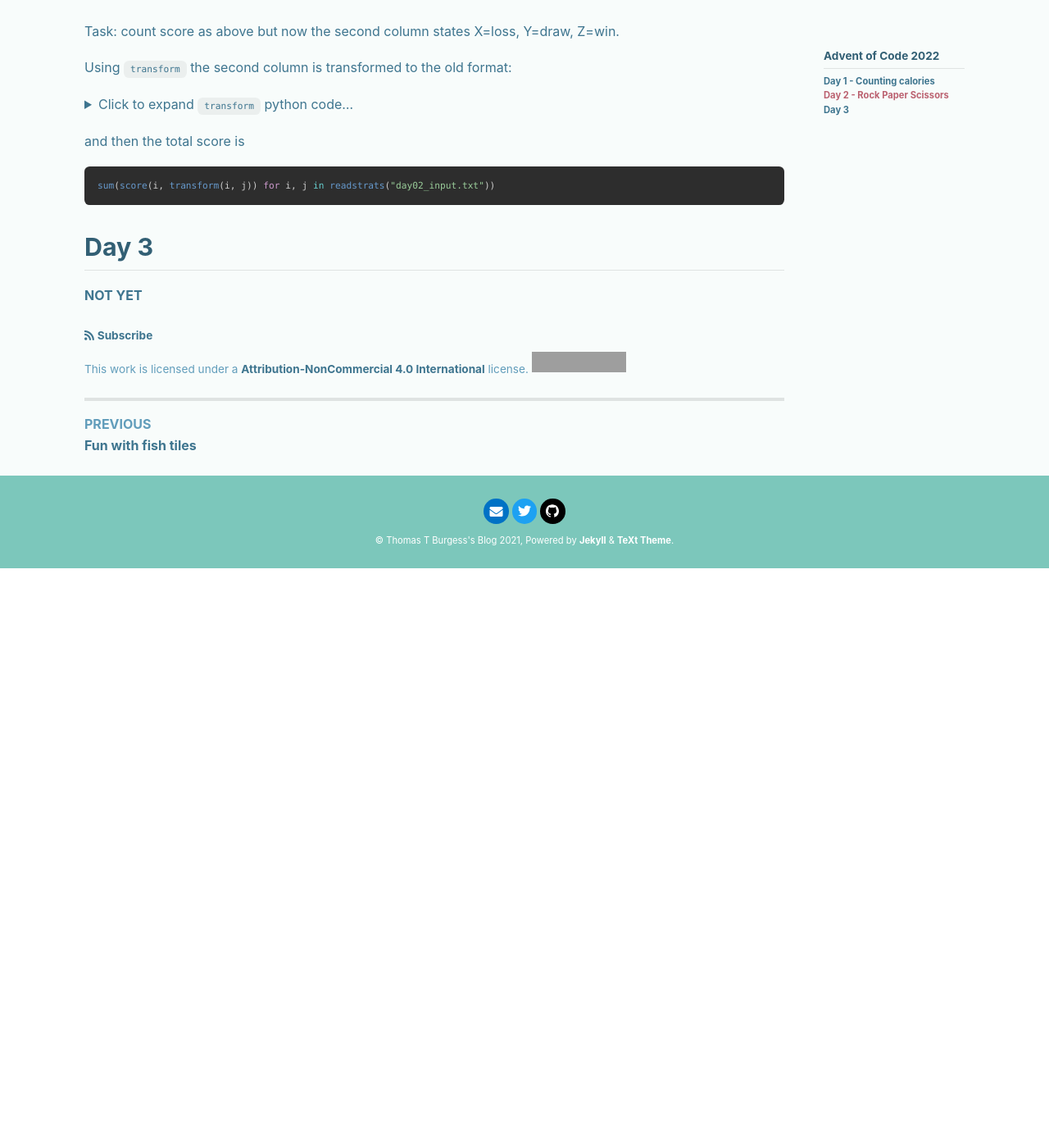
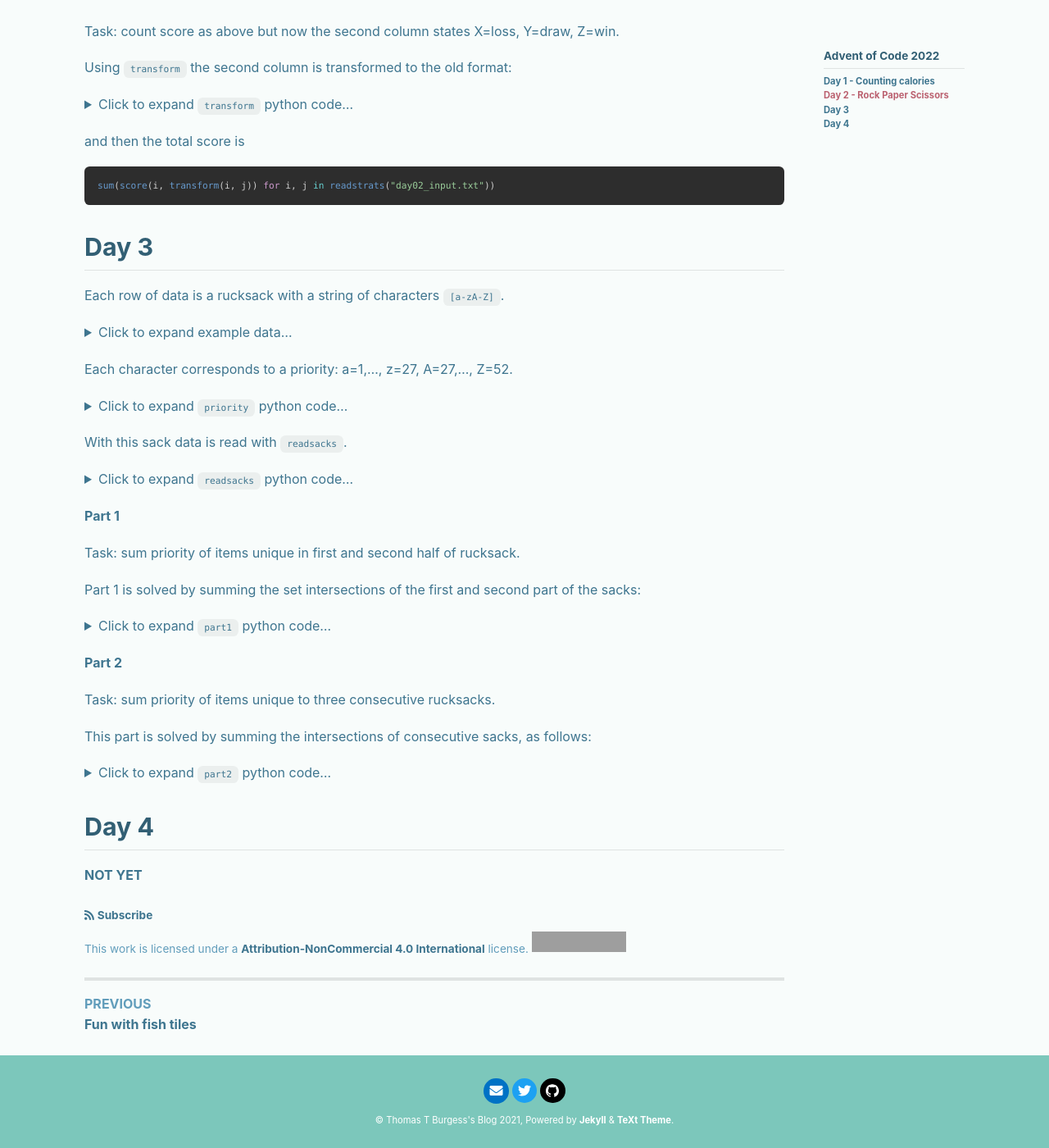
Before and after one commit to thomasburgess/thomasburgess.github.io, a Jekyll site: the page built from _posts/2022-12-01-aoc22.md, in a window 1280 px wide and 1400 px high, scrolled down 1747 px. Shown: the whole window at 82% size. Built offline with Jekyll 4.4.1, drawn with Linux system fonts in a browser that asks for light colours; nearby versions of some CDN libraries; comment, search, counter and statistics services are not loaded; before the commit the page ends 2440 px from its top, so only the background shows below that; grey boxes are pictures that could not be loaded.

Commit message:
aoc2022: day 3

````diff
--- a/_posts/2022-12-01-aoc22.md
+++ b/_posts/2022-12-01-aoc22.md
@@ -132,12 +132,10 @@ Task: count score as above but now the second column states X=loss, Y=draw, Z=wi
 Using `transform` the second column is transformed to the old format:
 
 {% details Click to expand `transform` python code... %}
-
 ```python
 def transform(i, j):
     return [[2, 0, 1], [0, 1, 2], [1, 2, 0]][j][i]
 ```
-
 {% enddetails %}
 
 and then the total score is
@@ -148,4 +146,77 @@ sum(score(i, transform(i, j)) for i, j in readstrats("day02_input.txt"))
 
 ## Day 3
 
+Each row of data is a rucksack with a string of characters `[a-zA-Z]`.
+
+{% details Click to expand example data... %}
+```
+vJrwpWtwJgWrhcsFMMfFFhFp
+jqHRNqRjqzjGDLGLrsFMfFZSrLrFZsSL
+PmmdzqPrVvPwwTWBwg
+wMqvLMZHhHMvwLHjbvcjnnSBnvTQFn
+ttgJtRGJQctTZtZT
+CrZsJsPPZsGzwwsLwLmpwMDw
+```
+{% enddetails %}
+
+Each character corresponds to a priority: a=1,..., z=27, A=27,..., Z=52.
+
+{% details Click to expand `priority` python code... %}
+```python
+def priority(c: chr) -> int:
+    return (ord(c) - ord("A") + 27) if c.isupper() else (ord(c) - ord("a") + 1)
+```
+{% enddetails %}
+
+With this sack data is read with `readsacks`.
+
+{% details Click to expand `readsacks` python code... %}
+```python
+def readsacks(path: str)->list[list[int]]:
+    result = []
+    with open(path, "r") as f:
+        for line in f.readlines():
+            result.append(list(map(priority, line.strip())))
+    return result
+```
+{% enddetails %}
+
+**Part 1**
+
+Task: sum priority of items unique in first and second half of rucksack.
+
+Part 1 is solved by summing the set intersections of the first and second part of the sacks:
+
+{% details Click to expand `part1` python code... %}
+```python
+def part1(sacks: list[list[int]]) -> int:
+    return sum(
+        map(lambda x: sum(set(x[: len(x) // 2]).intersection(x[len(x) // 2 :])), sacks)
+    )
+
+```
+{% enddetails %}
+
+
+**Part 2**
+
+Task: sum priority of items unique to three consecutive rucksacks.
+
+This part is solved by summing the intersections of  consecutive sacks, as follows:
+
+{% details Click to expand `part2` python code... %}
+```python
+def part2(sacks: list[list[int]]) -> int:
+    return sum(
+        map(
+            lambda x: sum(
+                set(sacks[x]).intersection(sacks[x + 1]).intersection(sacks[x + 2])
+            ),
+            range(0, len(sacks), 3),
+        )
+    )
+```
+{% enddetails %}
+
+## Day 4
 **NOT YET**
````
